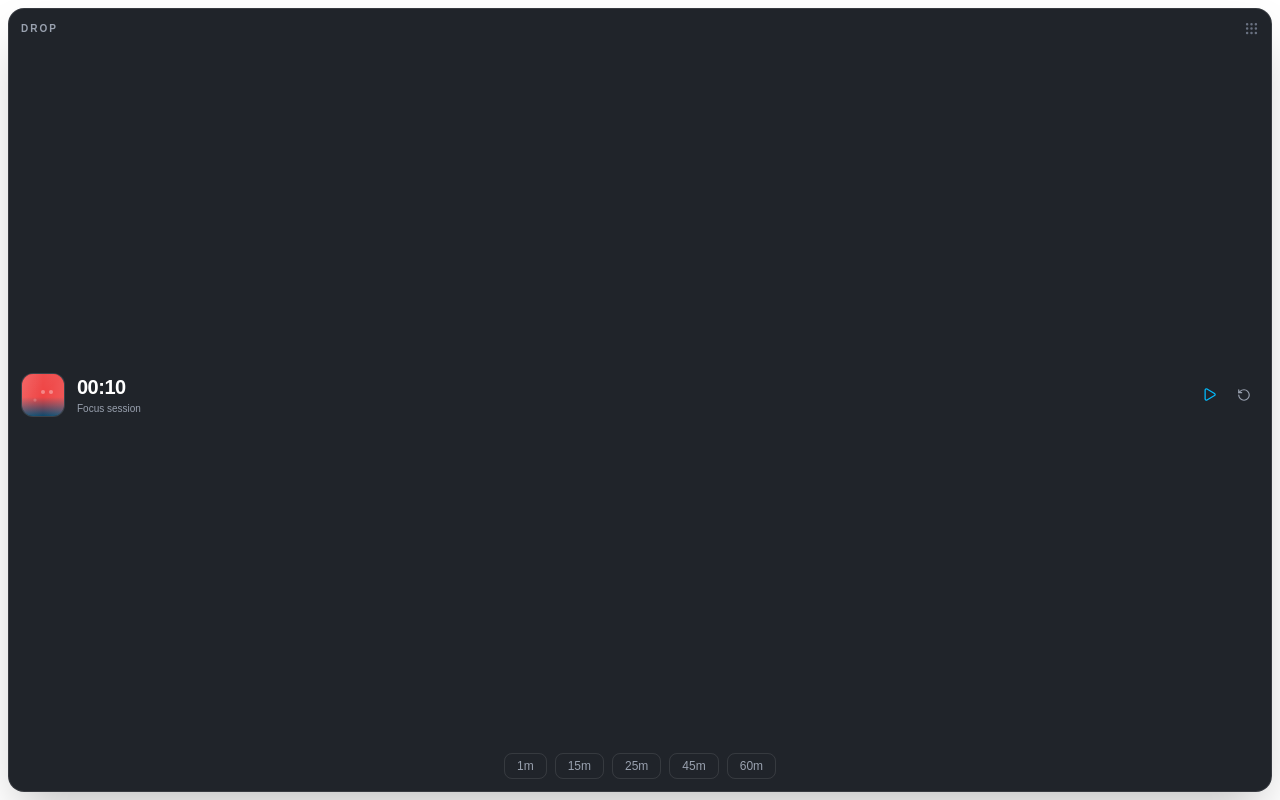
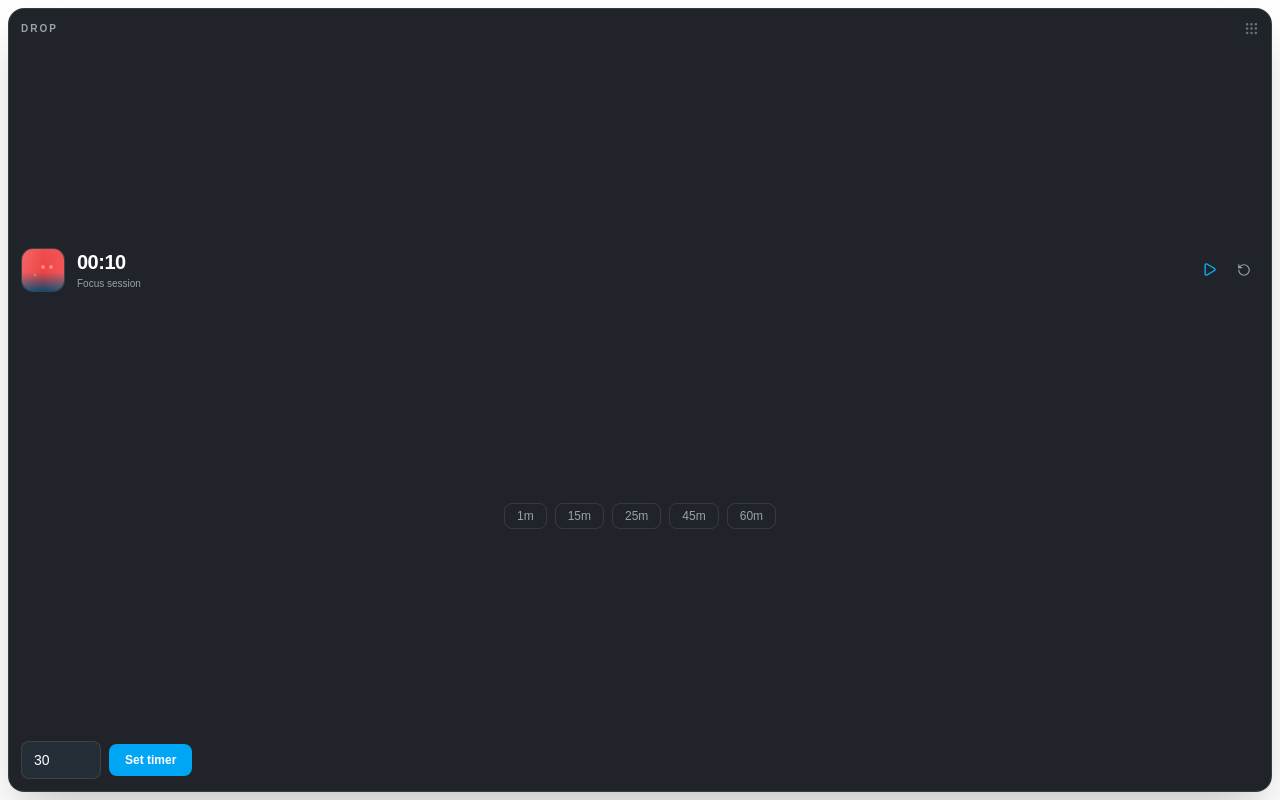
Before and after one commit to Rajat-web-server/drop, a React (Vite) app: page / in a window 1280 px wide. Built offline with nearby package versions, Linux system fonts and the light colour scheme.

Commit message:
feat: add custom timer

```diff
--- a/src-tauri/tauri.conf.json
+++ b/src-tauri/tauri.conf.json
@@ -14,9 +14,9 @@
       {
         "title": "Drop",
         "width": 300,
-        "height": 150,
+        "height": 190,
         "minWidth": 300,
-        "minHeight": 150,
+        "minHeight": 190,
         "resizable": false,
         "fullscreen": false,
         "decorations": false,
--- a/src/App.tsx
+++ b/src/App.tsx
@@ -2,8 +2,10 @@ import { useTimer } from "./hooks/useTimer";
 import { Play, Pause, RotateCcw, Grip } from "lucide-react";
 import { getCurrentWindow } from "@tauri-apps/api/window";
 import { WaterAnimation } from "./components/floating/WaterAnimation";
+import { useState } from "react";
 
 function App() {
+  const [customMinutes, setCustomMinutes] = useState("30");
   const {
     status,
     progress,
@@ -76,9 +78,7 @@ function App() {
               title="Reset"
             >
               <RotateCcw size={14} />
-
             </button>
-
           </div>
         </div>
         <div className="flex items-center justify-center gap-2">
@@ -93,6 +93,36 @@ function App() {
             </button>
           ))}
         </div>
+        <div className="flex items-center gap-2">
+          <input
+            type="number"
+            min="1"
+            max="1440"
+            value={customMinutes}
+            onChange={(e) => setCustomMinutes(e.target.value)}
+            disabled={status === "running"}
+            placeholder="Minutes"
+            className="w-20 rounded-lg border border-white/10 bg-[#252d36] px-3 py-2 text-sm text-white outline-none focus:border-sky-400 disabled:opacity-40"
+          />
+
+          <button
+            onClick={() => {
+              const minutes = Number(customMinutes);
+
+              if (
+                Number.isInteger(minutes) &&
+                minutes >= 1 &&
+                minutes <= 1440
+              ) {
+                setDuration(minutes);
+              }
+            }}
+            disabled={status === "running"}
+            className="rounded-lg bg-sky-500 px-4 py-2 text-xs font-semibold text-white transition hover:bg-sky-400 disabled:opacity-40"
+          >
+            Set timer
+          </button>
+        </div>
       </div>
     </main>
   );
```
Lines whose indentation alone changed are shown as unchanged.
